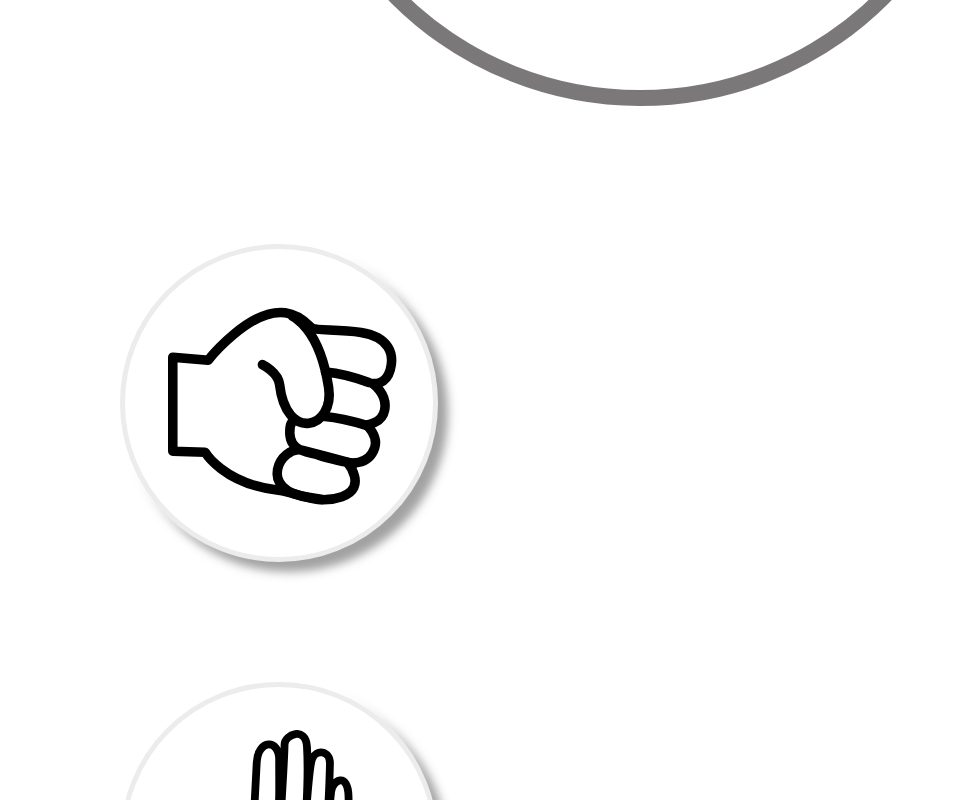
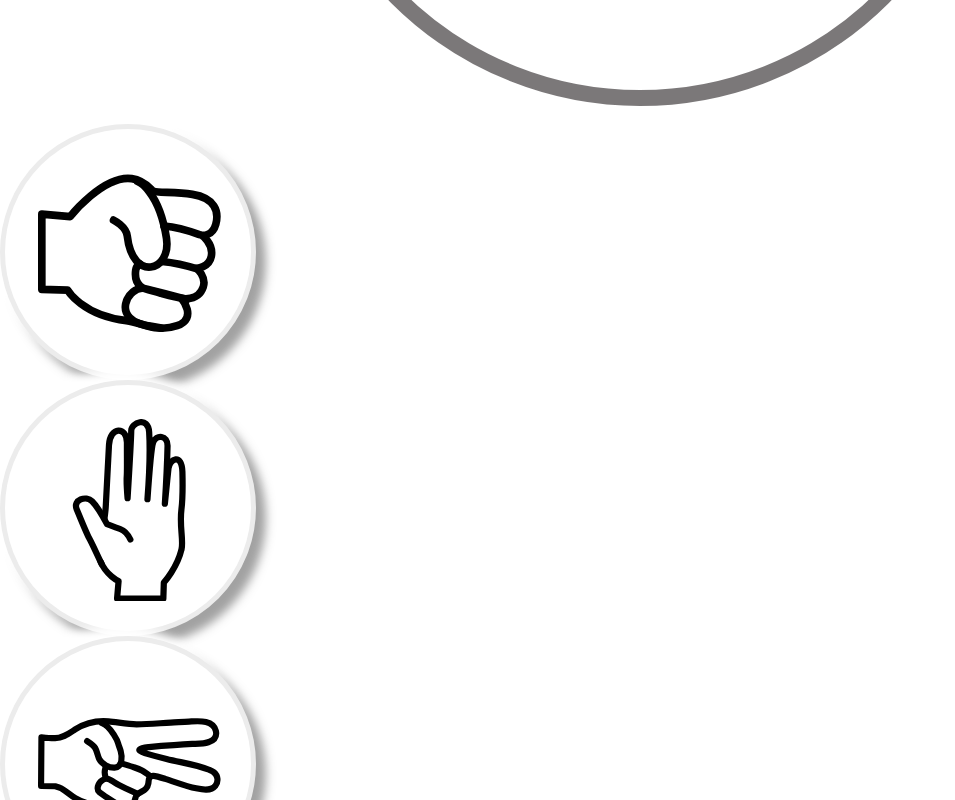
Before and after one commit to CodeGit/rockpaperscissors, a React (Create React App) app: page / in a window 1280 px wide. Shown: the part 720-1520 px from the top of the page, without its empty margins (0-955 px from the left). Built offline with nearby package versions, Linux system fonts and the light colour scheme.

Commit message:
reduced margin and padding

```diff
--- a/src/components/ActionButton.tsx
+++ b/src/components/ActionButton.tsx
@@ -21,19 +21,11 @@ export interface ActionProps {
     toggleSelected: () => void,
 };
 
-export const buttonDiameter = 25;
+export const buttonDiameter = 20;
 
 const styles = css({
     position: "relative",
-    alignItems: 'center',
-    textAlign: 'center',
-    fontSize: `${buttonDiameter}rem`,
-    width: 'fit-content',
-    textTransform: 'none',
-    color: '7CA0DC',
-    height: "1vh)",
     backgroundColor: "rgba(0, 0, 0, 0)",
-    margin: "0.3em",
 });
 
 const roundButtonStyles = css({
@@ -79,11 +71,11 @@ const unselectedRoundButtonStyles = css({
 }, roundButtonStyles);
 
 const svgStyles = css({
-    height: `${buttonDiameter / 1.75}rem`,
-    width: `${buttonDiameter / 1.75}rem`,
     position: "absolute",
     top: `${buttonDiameter * 0.12}rem`,
     left: `${buttonDiameter * 0.12}rem`,
+    height: `${buttonDiameter / 1.75}rem`,
+    width: `${buttonDiameter / 1.75}rem`,
 });
 
 export const rpsGameActions = [ActionType.Rock, ActionType.Paper, ActionType.Scissors];
```
